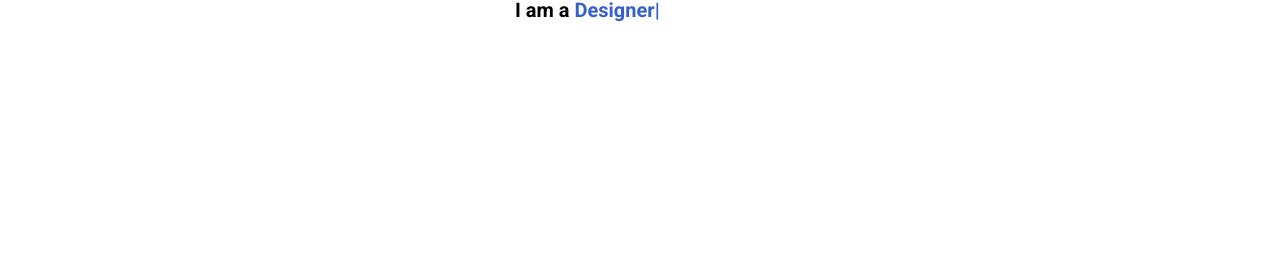
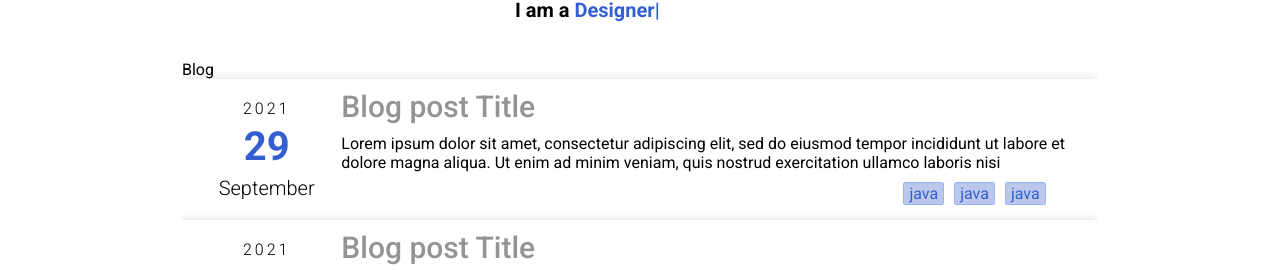
Before and after one commit to rasikaromesh/rasikaromesh, a React (Create React App) app: page / in a window 1280 px wide. Shown: the part 503-773 px from the top of the page. Built offline with nearby package versions, Linux system fonts and the light colour scheme; the HTML template or start-up script is replaced by a standard one.

Commit message:
blog card compleated

```diff
--- a/src/App.jsx
+++ b/src/App.jsx
@@ -2,6 +2,7 @@ import Topbar from './components/topbar/Topbar';
 import Intro from './components/intro/Intro';
 import Menu from './components/menu/Menu';
 import Card from './components/common/card/Card';
+import Blog from './components/blog/Blog';
 import './app.scss';
 import { useState } from 'react';
 
@@ -15,6 +16,7 @@ function App() {
         <Intro />
         <div className="cardWrapper">
           <Card />
+          <Blog />
         </div>
       </div>
     </div>
--- a/src/components/blog/Blog.jsx
+++ b/src/components/blog/Blog.jsx
@@ -1,5 +1,12 @@
-import React from 'react';
+import BlogPostCard from './BlogPostCard/BlogPostCard';
 
 export default function Blog() {
-  return <div>Blog</div>;
+  return (
+    <div>
+      Blog
+      <BlogPostCard />
+      <BlogPostCard />
+      <BlogPostCard />
+    </div>
+  );
 }
--- /dev/null
+++ b/src/components/blog/BlogPostCard/BlogPostCard.jsx
@@ -0,0 +1,26 @@
+import './blogPostCard.scss';
+
+export default function BlogPostCard() {
+  return (
+    <div className="blog-post-card">
+      <div className="left">
+        <span className="year">2021</span>
+        <span className="day">29</span>
+        <span className="month">September</span>
+      </div>
+      <div className="right">
+        <div className="title">Blog post Title</div>
+        <div className="summery">
+          Lorem ipsum dolor sit amet, consectetur adipiscing elit, sed do
+          eiusmod tempor incididunt ut labore et dolore magna aliqua. Ut enim ad
+          minim veniam, quis nostrud exercitation ullamco laboris nisi{' '}
+        </div>
+        <div className="tags">
+          <div className="tag">java</div>
+          <div className="tag">java</div>
+          <div className="tag">java</div>
+        </div>
+      </div>
+    </div>
+  );
+}
--- /dev/null
+++ b/src/components/blog/BlogPostCard/blogPostCard.scss
@@ -0,0 +1,71 @@
+@import '../../../global.scss';
+.blog-post-card {
+  display: flex;
+  flex-direction: row;
+  width: 70vw;
+  background-color: white;
+  box-shadow: -1px 1px 10px lightgray;
+  color: black;
+  padding: 10px;
+  margin: 10 0;
+
+  .left {
+    display: flex;
+    flex-direction: column;
+    align-items: center;
+    justify-content: space-around;
+    flex: 2;
+
+    .year {
+      margin-top: 5%;
+      font-weight: 300;
+      letter-spacing: 3px;
+    }
+
+    .day {
+      font-size: 40px;
+      color: $mainColor;
+      font-weight: 700;
+      font-style: bold;
+    }
+
+    .month {
+      font-weight: 300;
+      font-size: 20px;
+      margin-bottom: 5%;
+    }
+  }
+
+  .right {
+    display: flex;
+    flex-direction: column;
+    flex: 10;
+
+    .title {
+      font-size: 30px;
+      color: $lightSecondoryColor;
+      font-weight: 500;
+      font-style: bold;
+    }
+    .summery {
+      padding: 10px 0;
+    }
+
+    .tags {
+      display: flex;
+      flex-direction: row;
+      justify-content: flex-end;
+      margin-right: 5%;
+      margin-bottom: 5px;
+
+      .tag {
+        margin: 0px 5px;
+        padding: 1px 5px;
+        border-radius: 2px;
+        border: $lightMainColor 1px solid;
+        background-color: $ultraLightMainColor;
+        color: $mainColor;
+      }
+    }
+  }
+}
--- a/src/global.scss
+++ b/src/global.scss
@@ -1,4 +1,6 @@
 $mainColor: #355fd1;
 $secondoryColor: black;
 $lightMainColor: #9ab4fa;
+$ultraLightMainColor: #bbc8ec;
 $lightSecondoryColor: rgb(148, 148, 150);
+$ultraLightSecondoryColor: rgb(180, 180, 182);
```
